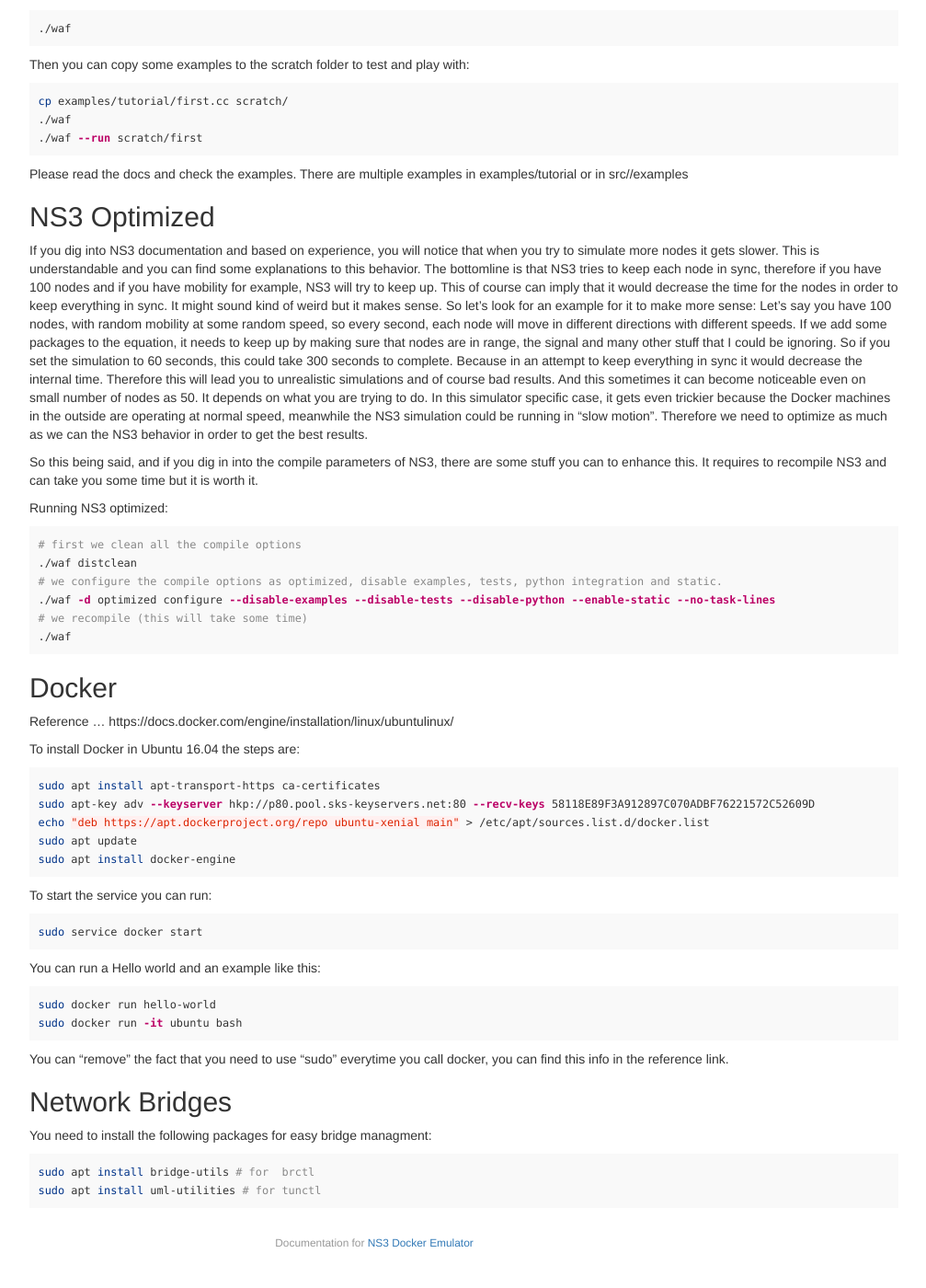
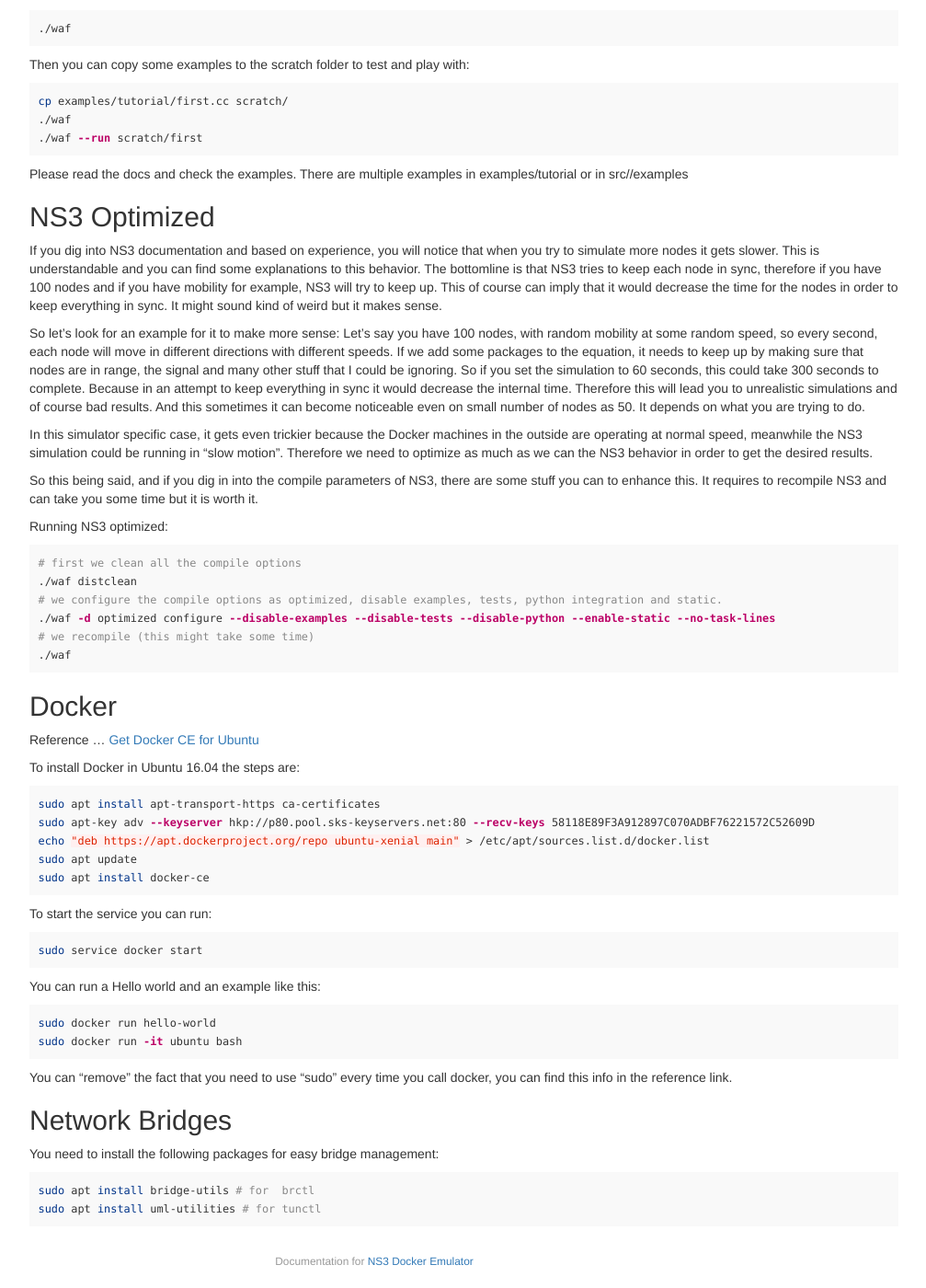
Before and after one commit to chepeftw/NS3DockerEmulator, a Jekyll site: the page built from docs/_posts/2017-07-10-preliminaries.md, in a window 1280 px wide and 1400 px high, scrolled down 1071 px. Shown: the whole window at 92% size, without its empty margins (233-1240 px from the left). Built offline with Jekyll 4.4.1, drawn with Linux system fonts in a browser that asks for light colours.

Commit message:
Small fixes everywhere. Adding some images locally. Adding an advanced section with all the options that can be sent to main.new.py. I still have to test everything before merging with master.

````diff
--- a/docs/_posts/2017-07-10-preliminaries.md
+++ b/docs/_posts/2017-07-10-preliminaries.md
@@ -82,6 +82,7 @@
 The bottomline is that NS3 tries to keep each node in sync, therefore if you have 100 nodes and if you have mobility for example, NS3 will try to keep up.
 This of course can imply that it would decrease the time for the nodes in order to keep everything in sync.
 It might sound kind of weird but it makes sense.
+
 So let's look for an example for it to make more sense:
 Let's say you have 100 nodes, with random mobility at some random speed, so every second, each node will move in different directions with different speeds.
 If we add some packages to the equation, it needs to keep up by making sure that nodes are in range, the signal and many other stuff that I could be ignoring.
@@ -90,8 +91,9 @@
 Therefore this will lead you to unrealistic simulations and of course bad results.
 And this sometimes it can become noticeable even on small number of nodes as 50.
 It depends on what you are trying to do.
+
 In this simulator specific case, it gets even trickier because the Docker machines in the outside are operating at normal speed, meanwhile the NS3 simulation could be running in "slow motion".
-Therefore we need to optimize as much as we can the NS3 behavior in order to get the best results.
+Therefore we need to optimize as much as we can the NS3 behavior in order to get the desired results.
 
 So this being said, and if you dig in into the compile parameters of NS3, there are some stuff you can to enhance this.
 It requires to recompile NS3 and can take you some time but it is worth it.
@@ -102,13 +104,13 @@
 ./waf distclean
 # we configure the compile options as optimized, disable examples, tests, python integration and static.
 ./waf -d optimized configure --disable-examples --disable-tests --disable-python --enable-static --no-task-lines
-# we recompile (this will take some time)
+# we recompile (this might take some time)
 ./waf
 ```
 
 ## Docker
 
-Reference ... https://docs.docker.com/engine/installation/linux/ubuntulinux/
+Reference ... [Get Docker CE for Ubuntu](https://docs.docker.com/engine/installation/linux/ubuntulinux/)
 
 To install Docker in Ubuntu 16.04 the steps are:
 
@@ -117,7 +119,7 @@
 sudo apt-key adv --keyserver hkp://p80.pool.sks-keyservers.net:80 --recv-keys 58118E89F3A912897C070ADBF76221572C52609D
 echo "deb https://apt.dockerproject.org/repo ubuntu-xenial main" > /etc/apt/sources.list.d/docker.list
 sudo apt update
-sudo apt install docker-engine
+sudo apt install docker-ce
 ```
 
 To start the service you can run:
@@ -133,11 +135,11 @@
 sudo docker run -it ubuntu bash
 ```
 
-You can "remove" the fact that you need to use "sudo" everytime you call docker, you can find this info in the reference link.
+You can "remove" the fact that you need to use "sudo" every time you call docker, you can find this info in the reference link.
 
 ## Network Bridges
 
-You need to install the following packages for easy bridge managment:
+You need to install the following packages for easy bridge management:
 
 ```bash
 sudo apt install bridge-utils # for  brctl
--- a/docs/docker-compose.yml
+++ b/docs/docker-compose.yml
@@ -3,7 +3,7 @@
 services:
     jekyll:
         image: jekyll/jekyll
-        command: jekyll serve
+        command: jekyll serve --incremental
         ports:
             - "4000:4000"
         volumes:
````
Also changed, not shown: docs/_posts/2017-07-13-internals.md (+7 -7 lines), docs/_posts/2017-09-05-homelegacy.md (+1 -1 lines), docs/index.md (+26 -5 lines), docs/images/NS3DockerEmulatorSchema-min.jpg (added), docs/images/diagrams/version1flow.png (renamed from docs/diagrams/version1flow.png), docs/images/diagrams/version1flow.xml (renamed from docs/diagrams/version1flow.xml), docs/images/diagrams/version2flow.png (renamed from docs/diagrams/version2flow.png), docs/images/diagrams/version2flow.xml (renamed from docs/diagrams/version2flow.xml), 1 other file.
